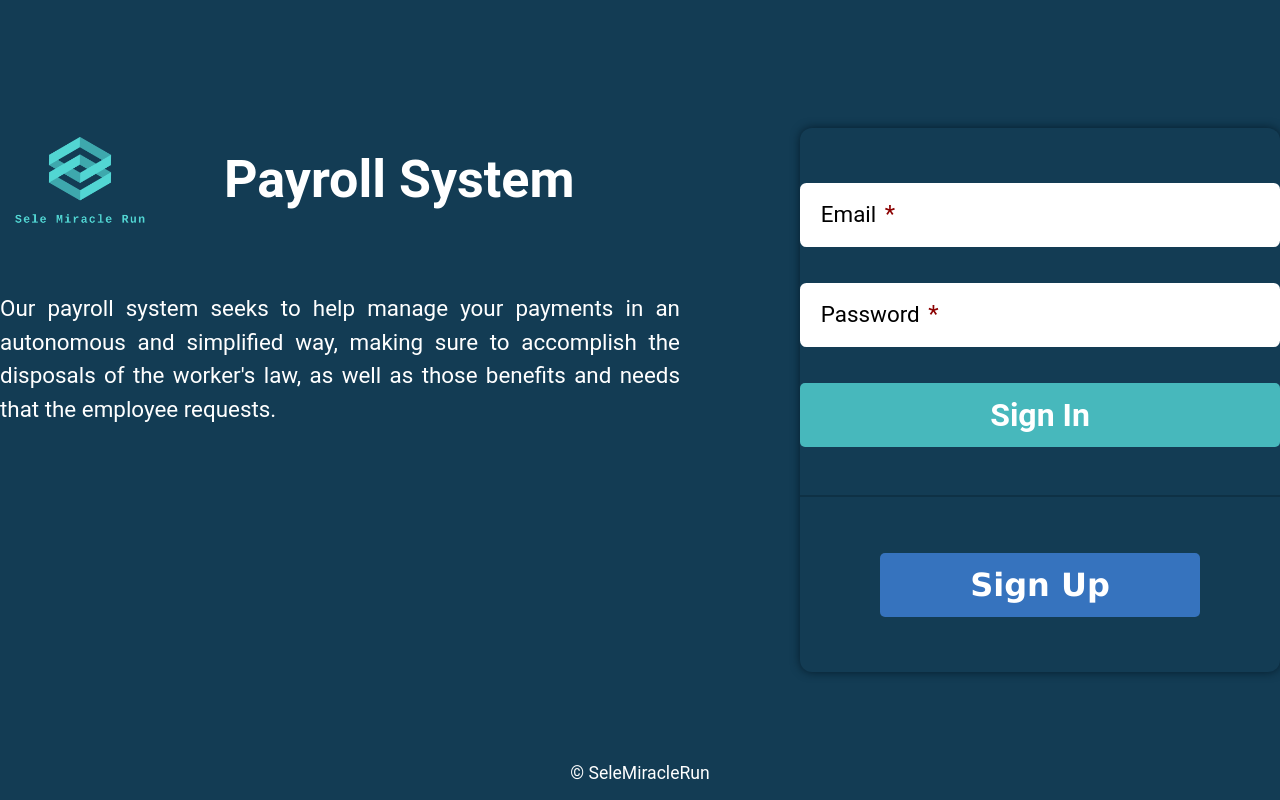
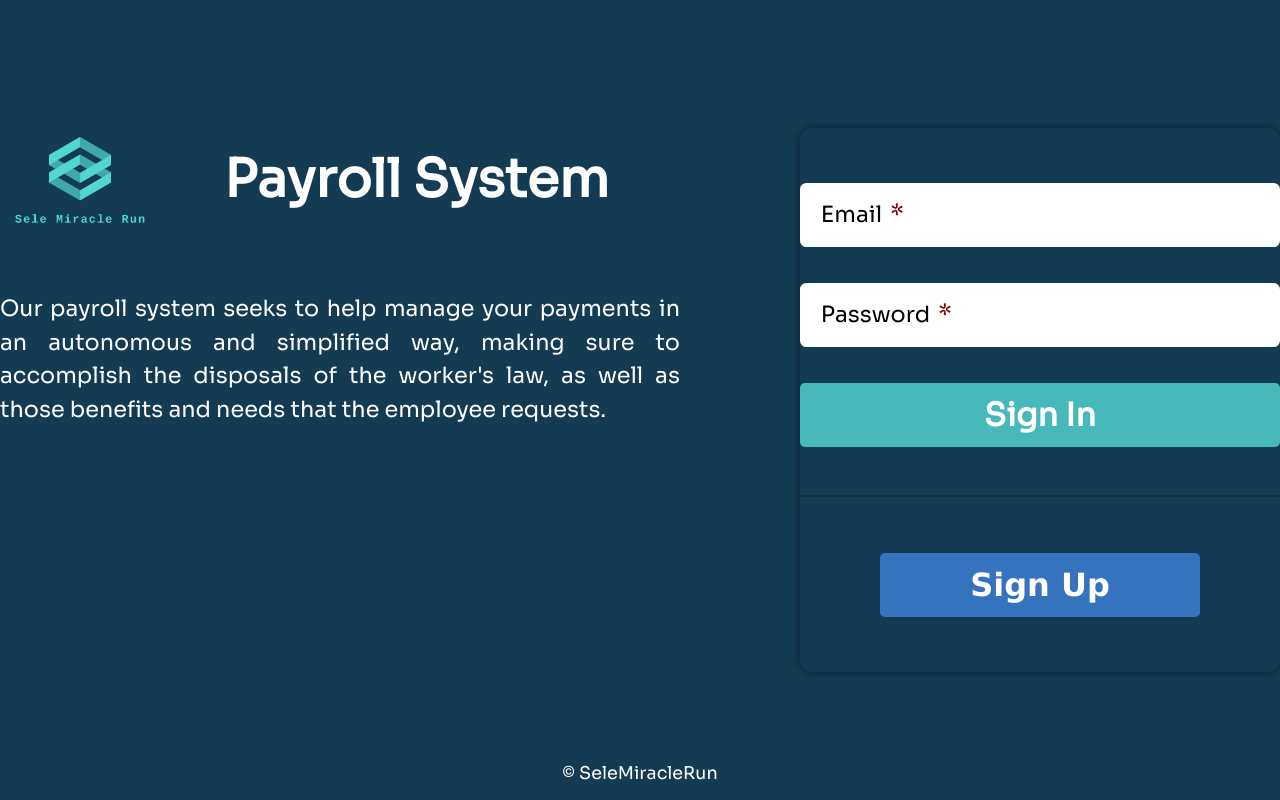
Before and after one commit to LuisBola12/PI-SeleMiracleRun, a React (Create React App) app in the folder FrontEnd/: page / in a window 1280 px wide. Built offline with nearby package versions, Linux system fonts and the light colour scheme.

Commit message:
Se revirtió el cambio en las fuentes

```diff
--- a/FrontEnd/src/App.css
+++ b/FrontEnd/src/App.css
@@ -1,7 +1,7 @@
 @import url('https://fonts.googleapis.com/css2?family=Sora&display=swap');
 
 * {
-  font-family: 'Roboto', sans-serif;
+  font-family: 'sora', sans-serif;
   box-sizing: border-box;
   margin: 0;
   padding: 0;
--- a/FrontEnd/src/Components/CreateBenefit/CreateBenefit.scss
+++ b/FrontEnd/src/Components/CreateBenefit/CreateBenefit.scss
@@ -7,7 +7,7 @@
 }
 
 * {
-  font-family: 'Roboto', sans-serif;
+  font-family: 'sora', sans-serif;
   box-sizing: border-box;
   margin: 0;
   padding: 0;
--- a/FrontEnd/src/Components/CreateEmployee/CreateEmployeesStyle.scss
+++ b/FrontEnd/src/Components/CreateEmployee/CreateEmployeesStyle.scss
@@ -7,7 +7,7 @@
 }
 
 * {
-  font-family: 'Roboto', sans-serif;
+  font-family: 'sora', sans-serif;
   box-sizing: border-box;
   margin: 0;
   padding: 0;
--- a/FrontEnd/src/Components/CreateUser/CreateUserStyle.scss
+++ b/FrontEnd/src/Components/CreateUser/CreateUserStyle.scss
@@ -7,7 +7,7 @@
 }
 
 * {
-  font-family: 'Roboto', 'Sora', sans-serif;
+  font-family: 'Sora', sans-serif;
   box-sizing: border-box;
   margin: 0;
   padding: 0;
--- a/FrontEnd/src/Components/Login/loginStyle.scss
+++ b/FrontEnd/src/Components/Login/loginStyle.scss
@@ -14,7 +14,7 @@
   width: 60vh;
   height: 8vh;
   border-radius: 5px;
-  font-family: 'Roboto', sora, Geneva, Tahoma;
+  font-family: 'sora', Tahoma;
   font-weight: bold;
   color: white;
   font-size: 4vh;
--- a/FrontEnd/src/Components/Navbar/Navbar.css
+++ b/FrontEnd/src/Components/Navbar/Navbar.css
@@ -1,5 +1,5 @@
 * {
-  font-family: 'Roboto', sans-serif;
+  font-family: 'sora', sans-serif;
 }
 
 .navBar-logo {
--- a/FrontEnd/src/Components/ProjectsComponents/createProject.scss
+++ b/FrontEnd/src/Components/ProjectsComponents/createProject.scss
@@ -7,7 +7,7 @@
 }
 
 * {
-  font-family: 'Roboto', sans-serif;
+  font-family: 'sora', sans-serif;
   box-sizing: border-box;
   margin: 0;
   padding: 0;
--- a/FrontEnd/src/index.css
+++ b/FrontEnd/src/index.css
@@ -1,6 +1,6 @@
 body {
   margin: 0;
-  font-family: 'Roboto', -apple-system, BlinkMacSystemFont, 'Segoe UI', 'Oxygen',
+  font-family: 'sora', -apple-system, BlinkMacSystemFont, 'Segoe UI', 'Oxygen',
     'Ubuntu', 'Cantarell', 'Fira Sans', 'Droid Sans', 'Helvetica Neue',
     sans-serif;
   -webkit-font-smoothing: antialiased;
```
